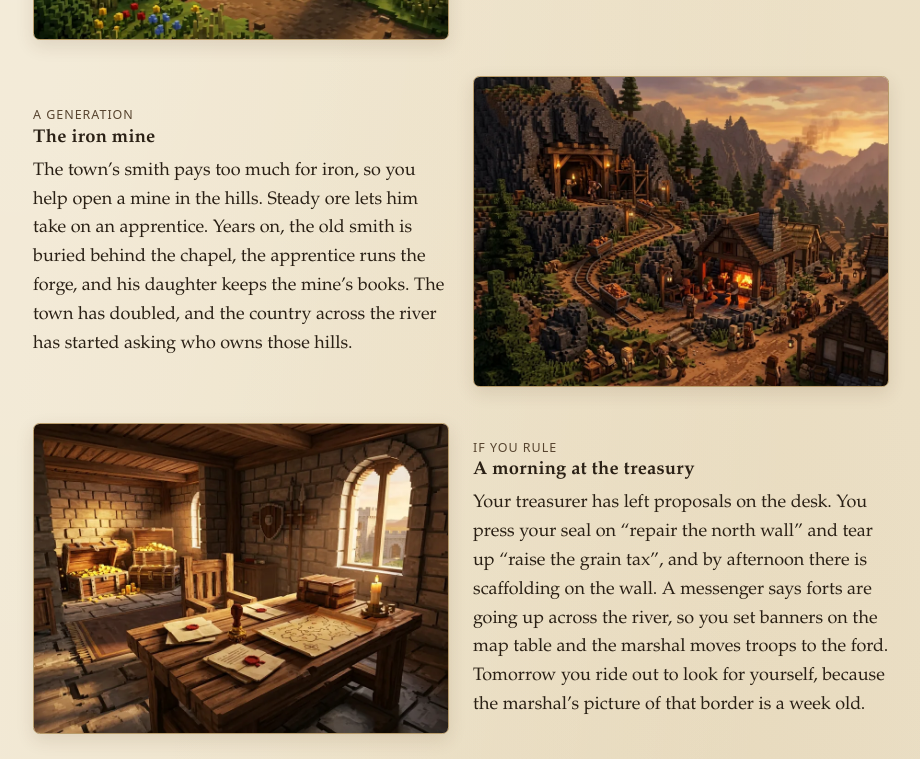
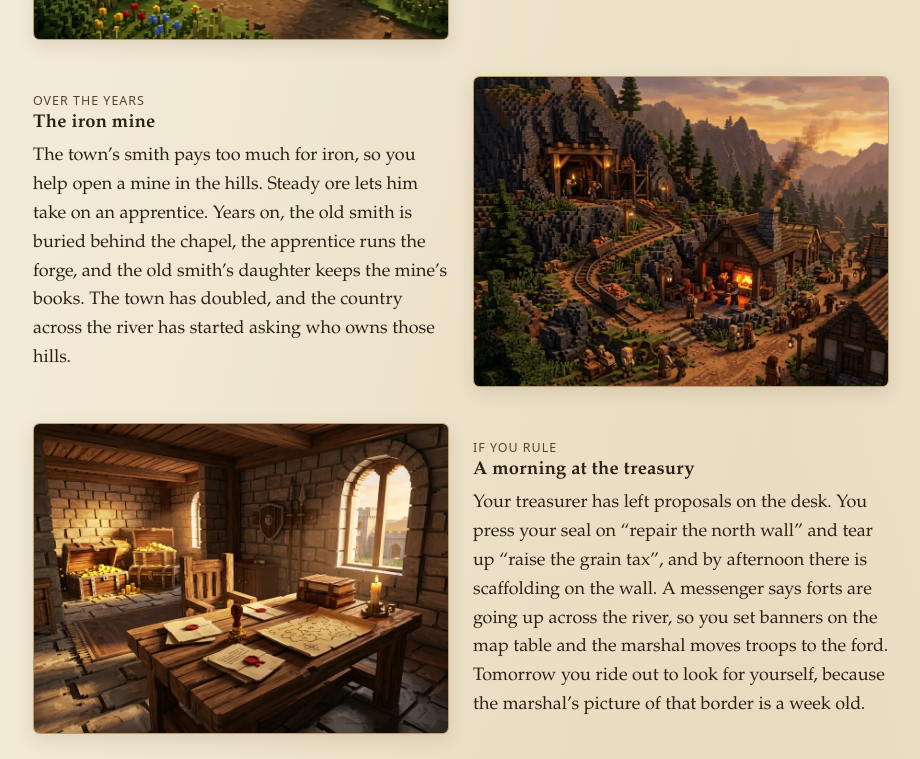
Before and after one commit to getBoolean/crown-and-charter-site, a plain HTML site: page index.html in a window 1280 px wide. Shown: the part 1541-2300 px from the top of the page, without its empty margins (179-1099 px from the left). Drawn offline with Linux system fonts and the light colour scheme.

```diff
--- a/index.html
+++ b/index.html
@@ -288,9 +288,9 @@
       <article class="story">
         <img src="images/scene-iron-mine.webp" alt="Voxel concept art of an active hillside iron mine with ore carts and glowing forge below" width="900" height="672" loading="lazy">
         <div>
-          <p class="who">A generation</p>
+          <p class="who">Over the years</p>
           <h3>The iron mine</h3>
-          <p>The town’s smith pays too much for iron, so you help open a mine in the hills. Steady ore lets him take on an apprentice. Years on, the old smith is buried behind the chapel, the apprentice runs the forge, and his daughter keeps the mine’s books. The town has doubled, and the country across the river has started asking who owns those hills.</p>
+          <p>The town’s smith pays too much for iron, so you help open a mine in the hills. Steady ore lets him take on an apprentice. Years on, the old smith is buried behind the chapel, the apprentice runs the forge, and the old smith’s daughter keeps the mine’s books. The town has doubled, and the country across the river has started asking who owns those hills.</p>
         </div>
       </article>
       <article class="story">
@@ -336,7 +336,7 @@
     <h2 id="world-h">How it plays</h2>
 
     <ul class="cards">
-      <li class="card"><h3>No menus</h3><p>Trade hand to hand, read letters like books, ask people the way.</p></li>
+      <li class="card"><h3>No menus</h3><p>Trade hand to hand, read letters like books, ask people the way. Quests and progress appear in small windows that never pause the game.</p></li>
       <li class="card"><h3>People who talk back</h3><p>NPCs know only what they know. Optional AI lets you talk freely; it is never required.</p></li>
       <li class="card"><h3>Alone or on a server</h3><p>NPCs fill every job, so you never wait for other players. On a server, a steward runs your country while you are offline.</p></li>
     </ul>
```
